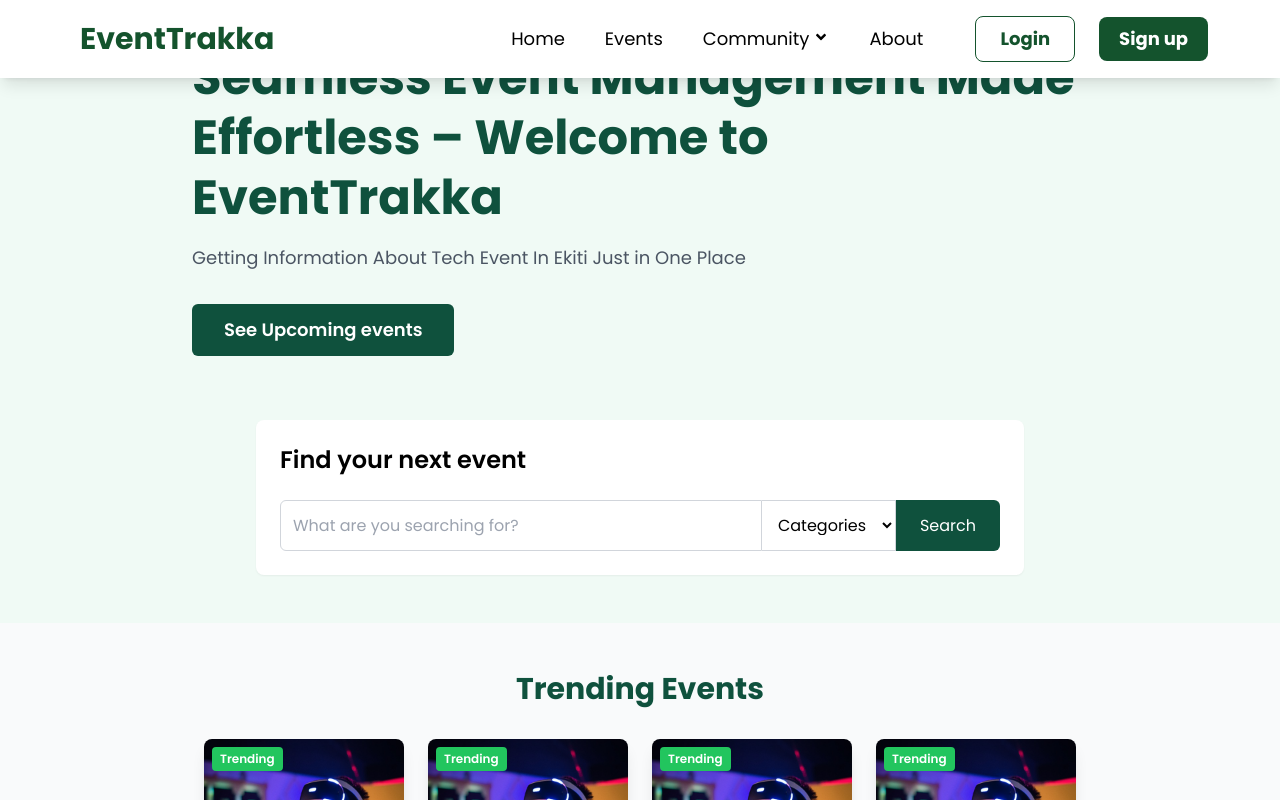
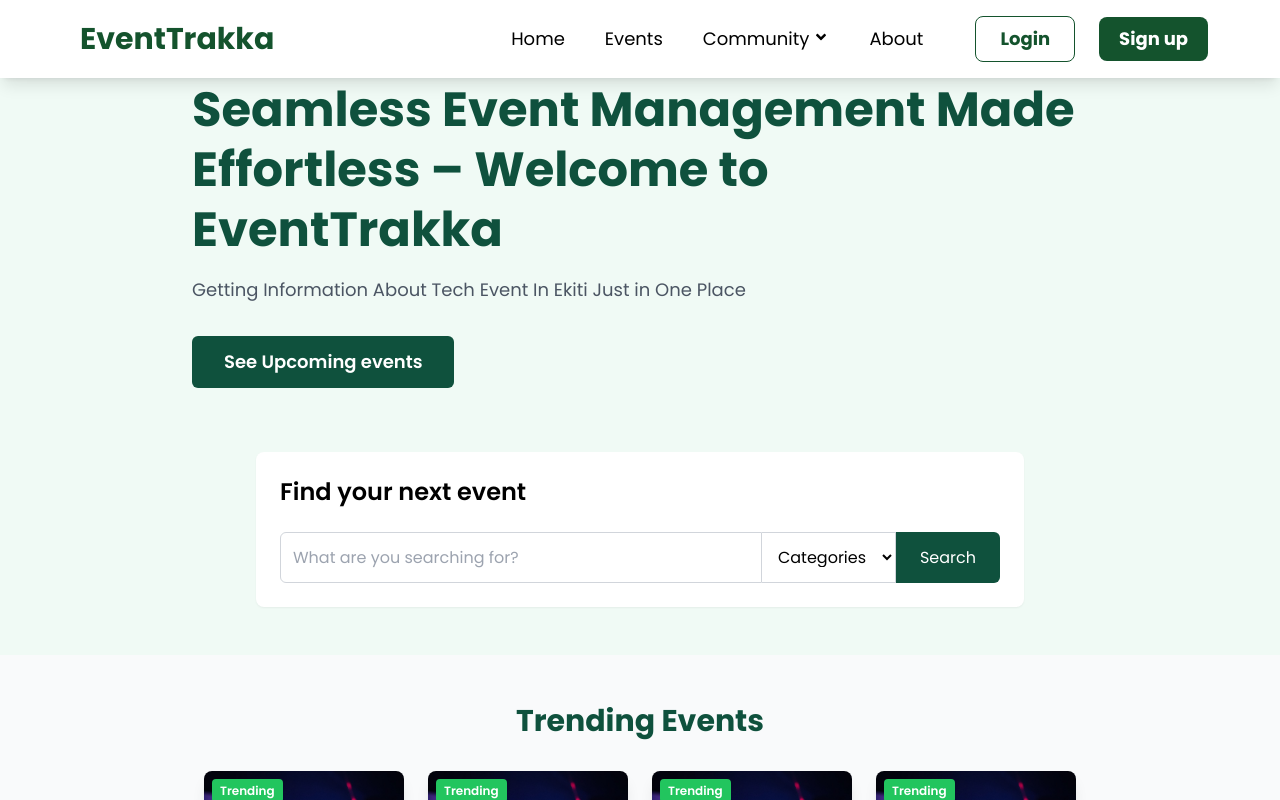
Before and after one commit to OSCA-Ado-Ekiti/EventTrakka, a React (Vite) app: page /events in a window 1280 px wide. Shown: the top 800 px of the page. Built offline with nearby package versions, Linux system fonts and the light colour scheme; a web font is replaced by a local one.

Commit message:
Adjust space between navbar and hero

```diff
--- a/src/components/RegisterEvents.jsx
+++ b/src/components/RegisterEvents.jsx
@@ -2,7 +2,7 @@ import React from 'react';
 
 const RegisterEvents = () => {
     return (
-        <div className="w-full flex flex-col items-center justify-center px-4 py-12 bg-[#f0faf5]">
+        <div className="w-full flex flex-col items-center justify-center px-4 pt-20 pb-12 bg-[#f0faf5]">
             <div className="max-w-4xl w-full flex flex-col items-start text-left mb-16">
                 <h1 className="text-5xl font-bold text-[#0F513D] leading-tight mb-4">
                     Seamless Event Management Made Effortless – Welcome to EventTrakka
```
